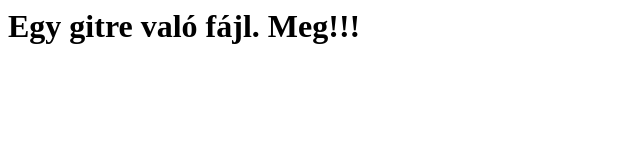
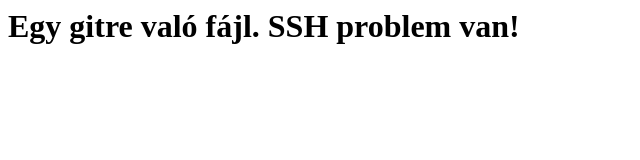
Before and after one commit to arianrhod59/mappacska, a plain HTML site: page index.html in a window 1280 px wide. Shown: the whole page, without its empty margins (0-640 px from the left). Drawn offline with Linux system fonts and the light colour scheme.

Commit message:
eszeszha problem van!

```diff
--- a/index.html
+++ b/index.html
@@ -4,6 +4,6 @@
 	<title></title>
 </head>
 <body>
-<h1>Egy gitre való fájl. Meg!!!</h1>
+<h1>Egy gitre való fájl. SSH problem van!</h1>
 </body>
 </html>
```
